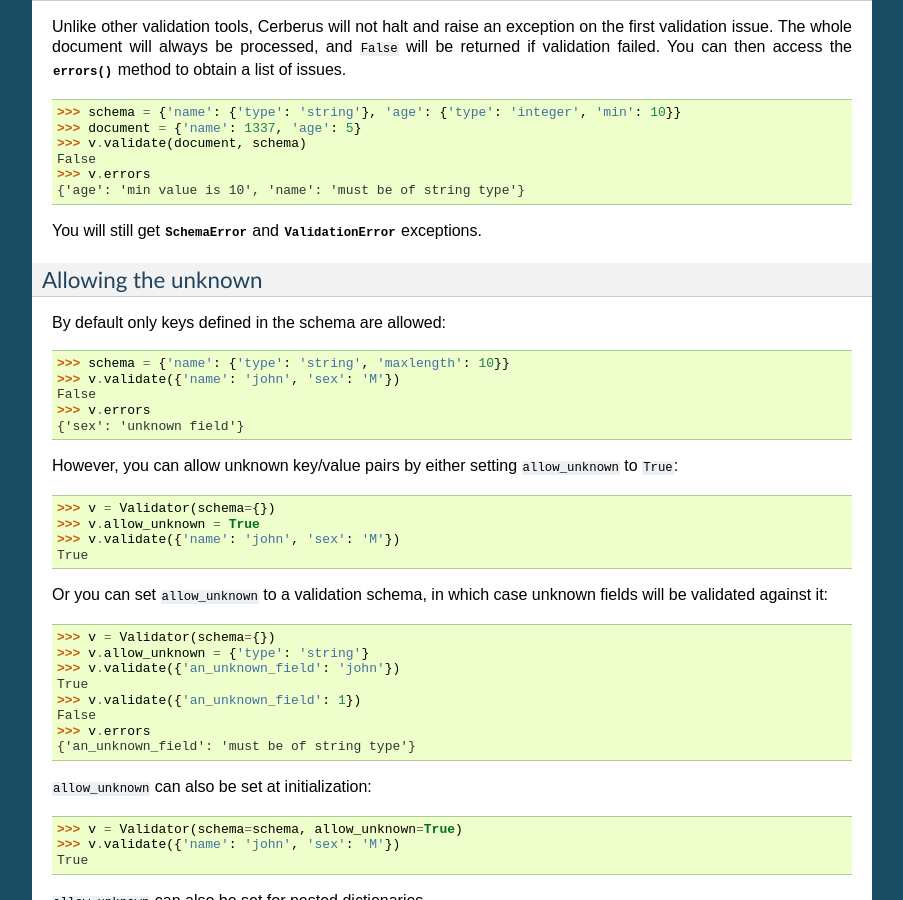
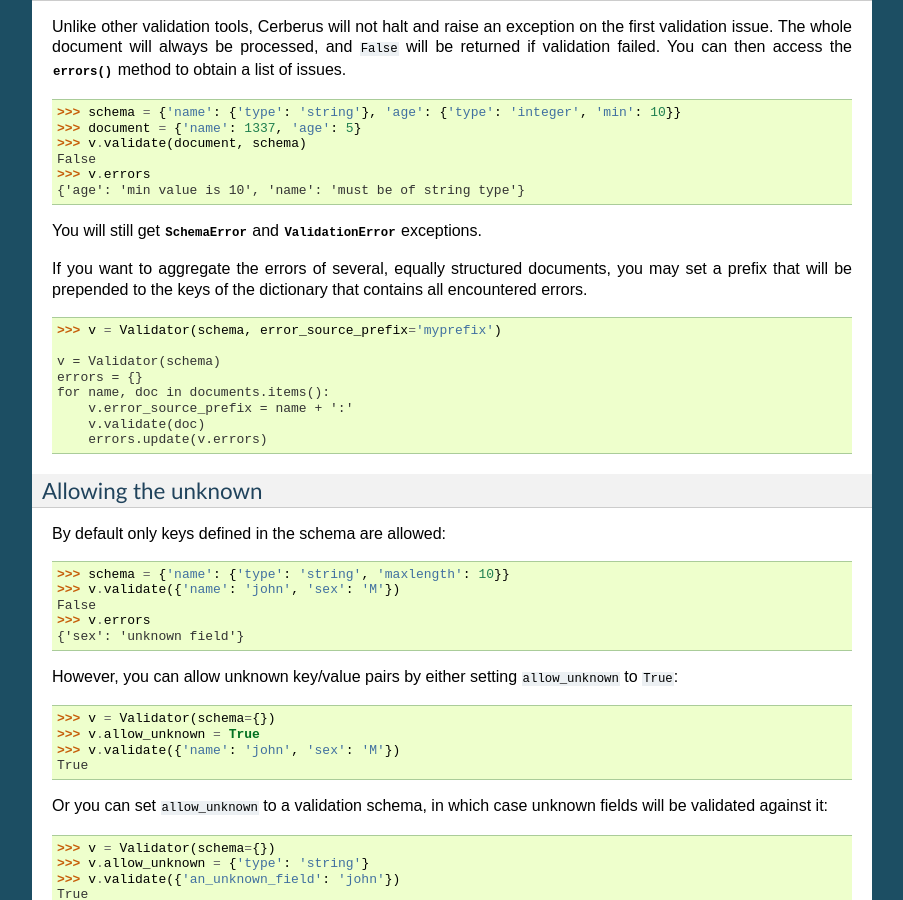
Before and after one commit to pyeve/cerberus, a Sphinx documentation site: the page built from docs/index.rst, in a window 1280 px wide and 900 px high, scrolled down 899 px. Shown: the whole window, without its empty margins (198-1101 px from the left). Built offline with Sphinx 7.4.7, drawn with Linux system fonts in a browser that asks for light colours.

Commit message:
Allows specification of a prefix for error sources
This makes the output more meaningful in case one checks several documents and
aggregates their errors.
Also changes the type and format of list-item-index to match Python's index-
syntax.

```diff
--- a/docs/index.rst
+++ b/docs/index.rst
@@ -68,6 +68,19 @@
 
 You will still get :class:`~cerberus.SchemaError` and
 :class:`~cerberus.ValidationError` exceptions.
+
+If you want to aggregate the errors of several, equally structured documents,
+you may set a prefix that will be prepended to the keys of the dictionary that
+contains all encountered errors. ::
+
+    >>> v = Validator(schema, error_source_prefix='myprefix')
+
+    v = Validator(schema)
+    errors = {}
+    for name, doc in documents.items():
+        v.error_source_prefix = name + ':'
+        v.validate(doc)
+        errors.update(v.errors)
 
 Allowing the unknown
 ~~~~~~~~~~~~~~~~~~~~
```
Also changed, not shown: 2 other files.
